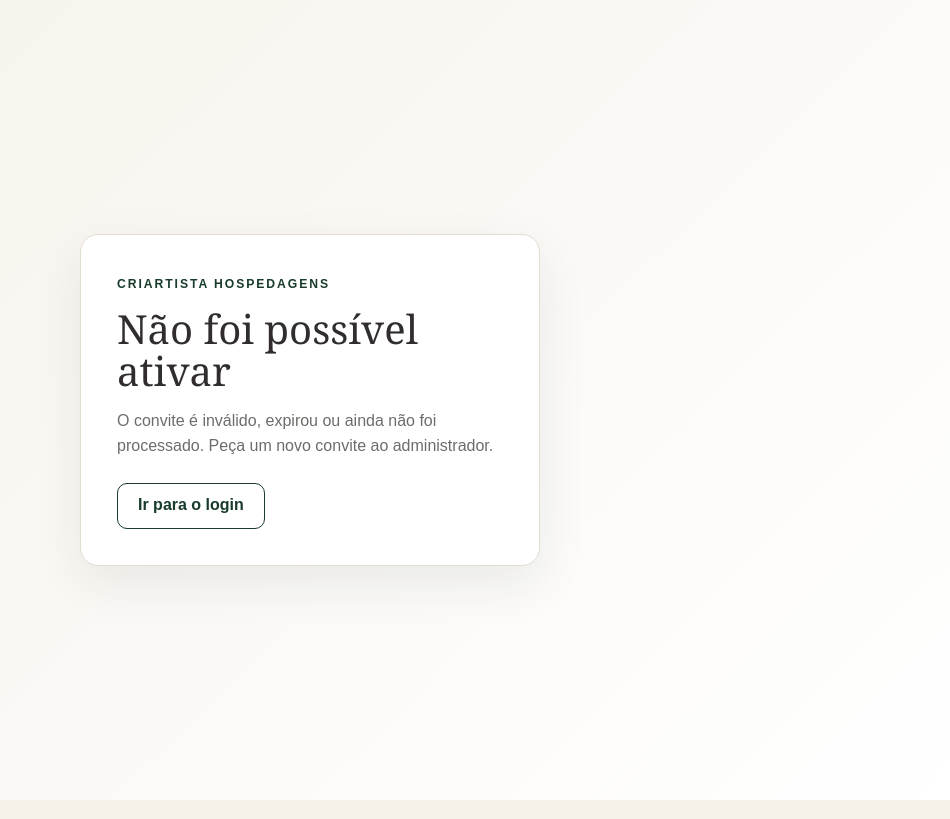
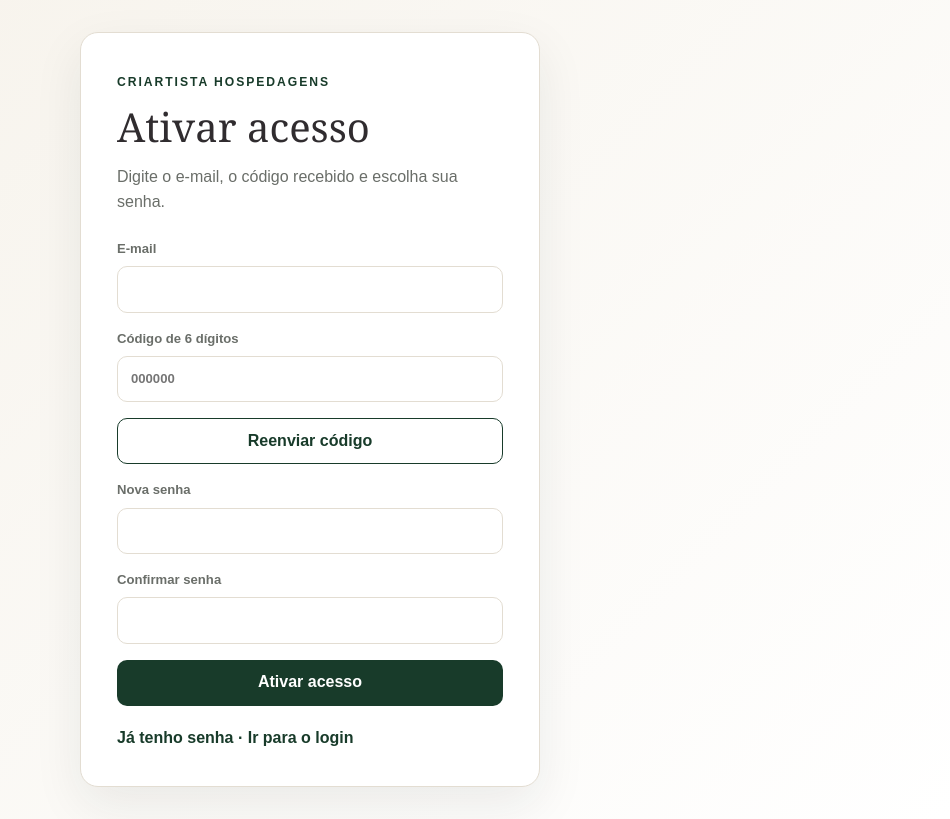
Before and after one commit to ocriartista-gif/criartista-hospedagens, a Next.js app: page /admin/accept-invite in a window 1280 px wide. Shown: the whole page, without its empty margins (330-1280 px from the left). Built offline with nearby package versions, Linux system fonts and the light colour scheme; no server answers.

Commit message:
fix: activate invited users with email OTP

```diff
--- a/app/admin/accept-invite/page.tsx
+++ b/app/admin/accept-invite/page.tsx
@@ -4,69 +4,87 @@
 import { createClient } from "@/lib/supabase/client";
 
 export default function AcceptInvitePage() {
-  const [state, setState] = useState<
-    "checking" | "ready" | "saving" | "error" | "done"
-  >("checking");
+  const [checking, setChecking] = useState(true);
+  const [hasSession, setHasSession] = useState(false);
+  const [email, setEmail] = useState("");
   const [message, setMessage] = useState("");
+  const [saving, setSaving] = useState(false);
+  const [sending, setSending] = useState(false);
+  const [done, setDone] = useState(false);
 
   useEffect(() => {
     const supabase = createClient();
-    let active = true;
+    const params = new URLSearchParams(window.location.search);
+    const emailFromUrl = params.get("email");
 
-    const check = async () => {
+    if (emailFromUrl) {
+      setEmail(emailFromUrl);
+    }
+
+    const hash = new URLSearchParams(window.location.hash.replace(/^#/, ""));
+    if (hash.get("error_code") === "otp_expired") {
+      setMessage(
+        "O link anterior foi consumido ou expirou. Use um novo código de 6 dígitos para ativar o acesso."
+      );
+    }
+
+    const checkSession = async () => {
       const {
         data: { session },
       } = await supabase.auth.getSession();
 
-      if (!active) return;
-
-      if (session) {
-        setState("ready");
-        return;
-      }
-
-      const {
-        data: { subscription },
-      } = supabase.auth.onAuthStateChange((_event, nextSession) => {
-        if (nextSession && active) {
-          setState("ready");
-        }
-      });
-
-      window.setTimeout(async () => {
-        const {
-          data: { session: delayedSession },
-        } = await supabase.auth.getSession();
-
-        if (!active) return;
-
-        if (delayedSession) {
-          setState("ready");
-        } else {
-          setMessage(
-            "O convite é inválido, expirou ou ainda não foi processado. Peça um novo convite ao administrador."
-          );
-          setState("error");
-        }
-      }, 1800);
-
-      return () => subscription.unsubscribe();
+      setHasSession(Boolean(session));
+      setChecking(false);
     };
 
-    check();
-
-    return () => {
-      active = false;
-    };
+    checkSession();
   }, []);
 
-  async function setPassword(event: FormEvent<HTMLFormElement>) {
+  async function resendCode() {
+    if (!email.trim()) {
+      setMessage("Informe o e-mail do usuário para receber um novo código.");
+      return;
+    }
+
+    setSending(true);
+    setMessage("");
+
+    const supabase = createClient();
+    const { error } = await supabase.auth.signInWithOtp({
+      email: email.trim().toLowerCase(),
+      options: {
+        shouldCreateUser: false,
+      },
+    });
+
+    setSending(false);
+
+    if (error) {
+      setMessage(error.message);
+      return;
+    }
+
+    setMessage("Novo código enviado. Consulte a caixa de entrada e o spam.");
+  }
+
+  async function activate(event: FormEvent<HTMLFormElement>) {
     event.preventDefault();
     setMessage("");
 
     const form = new FormData(event.currentTarget);
+    const code = String(form.get("code") ?? "").trim();
     const password = String(form.get("password") ?? "");
     const confirmPassword = String(form.get("confirmPassword") ?? "");
+
+    if (!hasSession && !email.trim()) {
+      setMessage("Informe o e-mail que recebeu o convite.");
+      return;
+    }
+
+    if (!hasSession && !/^\d{6}$/.test(code)) {
+      setMessage("Digite o código de 6 dígitos recebido por e-mail.");
+      return;
+    }
 
     if (password.length < 8) {
       setMessage("Use uma senha com pelo menos 8 caracteres.");
@@ -78,18 +96,36 @@
       return;
     }
 
-    setState("saving");
+    setSaving(true);
     const supabase = createClient();
 
-    const { error } = await supabase.auth.updateUser({ password });
+    if (!hasSession) {
+      const { error: verifyError } = await supabase.auth.verifyOtp({
+        email: email.trim().toLowerCase(),
+        token: code,
+        type: "email",
+      });
 
-    if (error) {
-      setMessage(error.message);
-      setState("ready");
+      if (verifyError) {
+        setMessage("Código inválido ou expirado. Solicite um novo código.");
+        setSaving(false);
+        return;
+      }
+    }
+
+    const { error: passwordError } = await supabase.auth.updateUser({
+      password,
+    });
+
+    if (passwordError) {
+      setMessage(passwordError.message);
+      setSaving(false);
       return;
     }
 
-    setState("done");
+    setDone(true);
+    setSaving(false);
+
     window.setTimeout(() => {
       window.location.href = "/admin";
     }, 500);
@@ -100,32 +136,64 @@
       <section className="login-card">
         <span className="eyebrow">Criartista Hospedagens</span>
 
-        {state === "checking" && (
+        {checking ? (
           <>
-            <h1>Validando convite</h1>
-            <p>Estamos preparando seu acesso.</p>
+            <h1>Preparando acesso</h1>
+            <p>Verificando sua sessão.</p>
           </>
-        )}
-
-        {state === "error" && (
+        ) : done ? (
           <>
-            <h1>Não foi possível ativar</h1>
-            <p>{message}</p>
-            <a className="button button-secondary" href="/admin/login">
-              Ir para o login
-            </a>
+            <h1>Acesso ativado</h1>
+            <p>Entrando no painel...</p>
           </>
-        )}
-
-        {["ready", "saving"].includes(state) && (
+        ) : (
           <>
-            <h1>Defina sua senha</h1>
+            <h1>Ativar acesso</h1>
             <p>
-              Seu acesso foi reconhecido. Crie a senha que você usará no
-              painel administrativo.
+              {hasSession
+                ? "Seu e-mail já foi confirmado. Defina sua senha para concluir."
+                : "Digite o e-mail, o código recebido e escolha sua senha."}
             </p>
 
-            <form className="login-form" onSubmit={setPassword}>
+            <form className="login-form" onSubmit={activate}>
+              {!hasSession && (
+                <>
+                  <label>
+                    E-mail
+                    <input
+                      name="email"
+                      type="email"
+                      value={email}
+                      onChange={(event) => setEmail(event.target.value)}
+                      required
+                      autoComplete="email"
+                    />
+                  </label>
+
+                  <label>
+                    Código de 6 dígitos
+                    <input
+                      name="code"
+                      inputMode="numeric"
+                      pattern="[0-9]{6}"
+                      maxLength={6}
+                      required
+                      autoComplete="one-time-code"
+                      placeholder="000000"
+                    />
+                  </label>
+
+                  <button
+                    className="button button-secondary"
+                    type="button"
+                    onClick={resendCode}
+                    disabled={sending}
+                  >
+                    {sending ? "Enviando..." : "Reenviar código"}
+                  </button>
+                </>
+              )}
+
               <label>
                 Nova senha
                 <input
@@ -153,18 +221,15 @@
               <button
                 className="button button-primary"
                 type="submit"
-                disabled={state === "saving"}
+                disabled={saving}
               >
-                {state === "saving" ? "Salvando..." : "Ativar acesso"}
+                {saving ? "Ativando..." : "Ativar acesso"}
               </button>
             </form>
-          </>
-        )}
 
-        {state === "done" && (
-          <>
-            <h1>Acesso ativado</h1>
-            <p>Entrando no painel...</p>
+            <a className="text-link" href="/admin/login">
+              Já tenho senha · Ir para o login
+            </a>
           </>
         )}
       </section>
```
